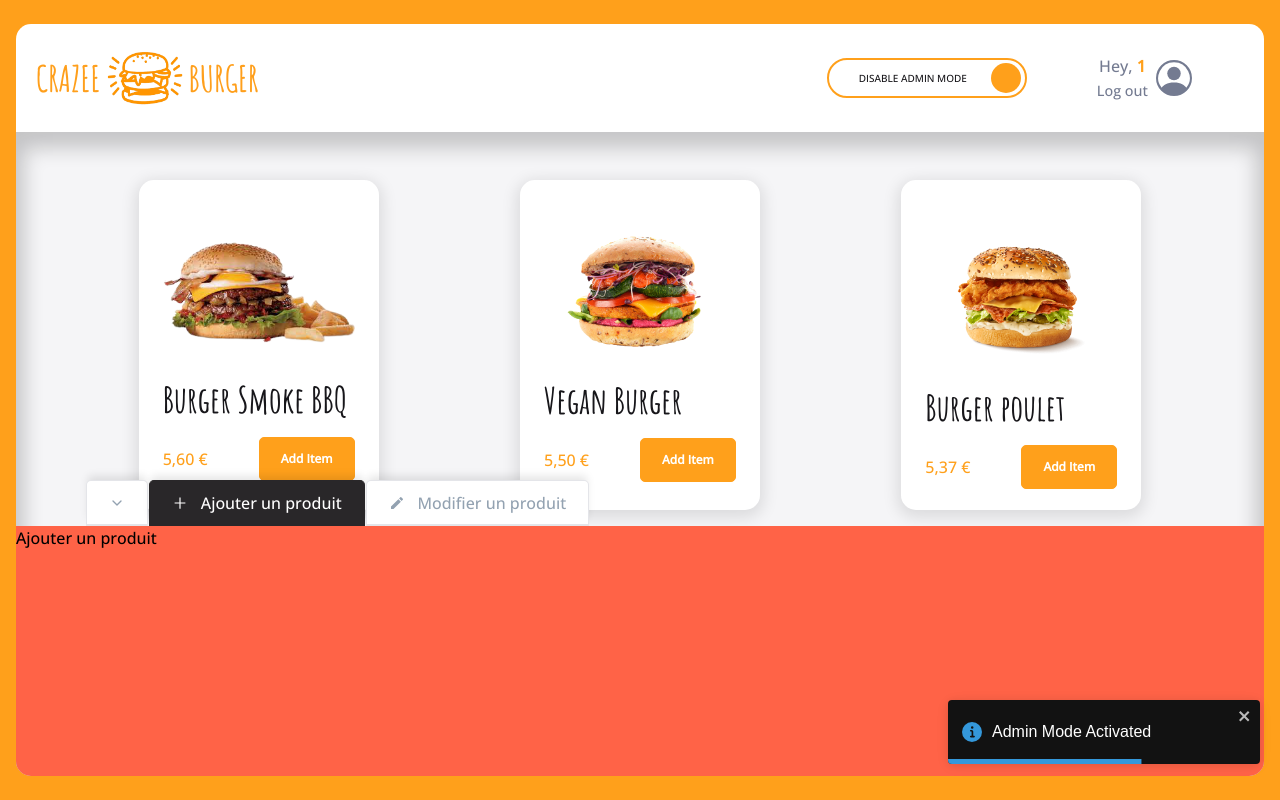
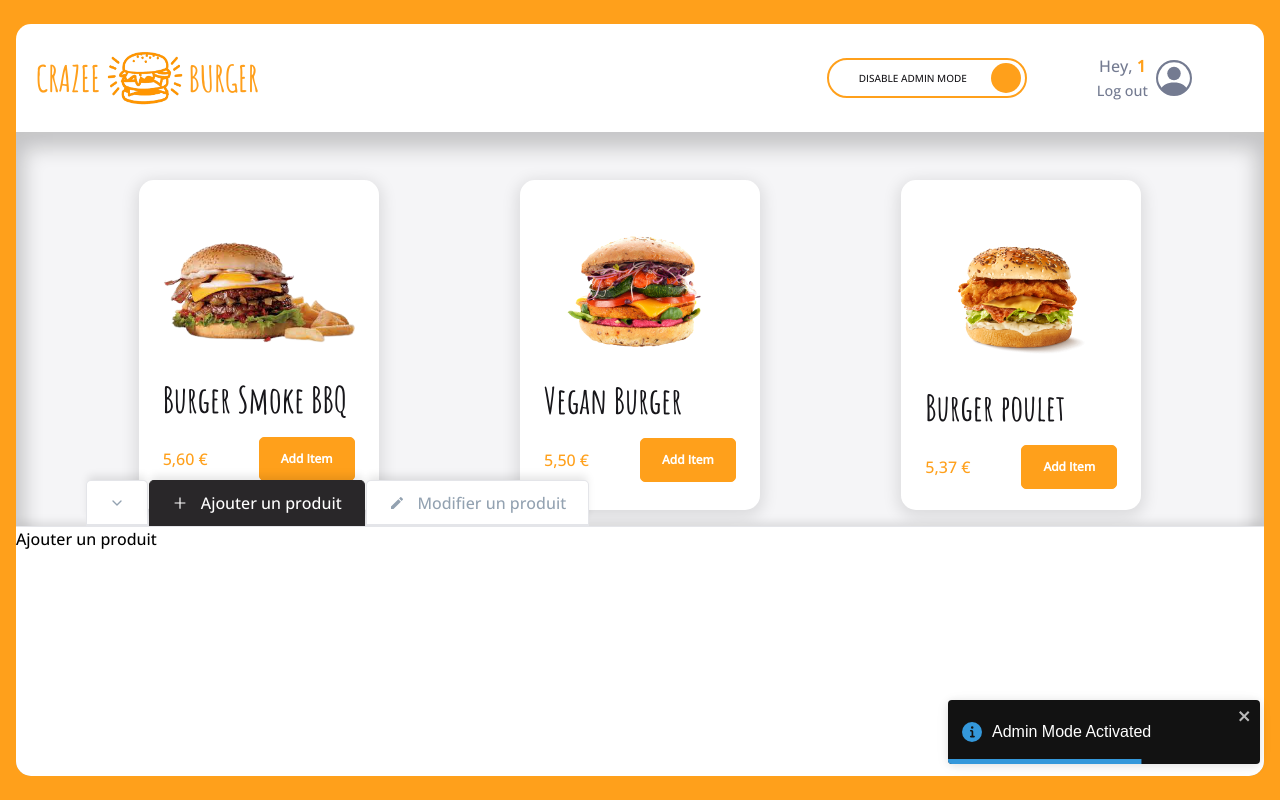
Before and after one commit to maxdnc/crazee-burger, a React (Vite) app: page /order/1 in a window 1280 px wide. Both pictures are taken after a click on the label 926 px from the left and 78 px from the top of the page. Built offline with nearby package versions, Linux system fonts and the light colour scheme; grey boxes are pictures that could not be loaded.

Commit message:
💄 F07: ADMIN > PANEL > Add panel style

```diff
--- a/src/components/pages/order/Admin/AdminPanel.jsx
+++ b/src/components/pages/order/Admin/AdminPanel.jsx
@@ -1,6 +1,7 @@
 import { useContext } from "react";
 import OrderContext from "../../../../context/OrderContext";
 import styled from "styled-components";
+import { theme } from "../../../../theme";
 import { getTabSelected, tabsConfig } from "./tabsConfig";
 
 const AdminPanel = () => {
@@ -13,7 +14,11 @@ const AdminPanel = () => {
 };
 
 const AdminPanelStyled = styled.div`
-  background-color: tomato;
   height: 250px;
+  border-bottom-left-radius: ${theme.borderRadius.extraRound};
+  border-bottom-right-radius: ${theme.borderRadius.extraRound};
+  background: ${theme.colors.white};
+  border-top: 1px solid ${theme.colors.greyLight};
+  box-shadow: ${theme.shadows.subtle};
 `;
 export default AdminPanel;
```
